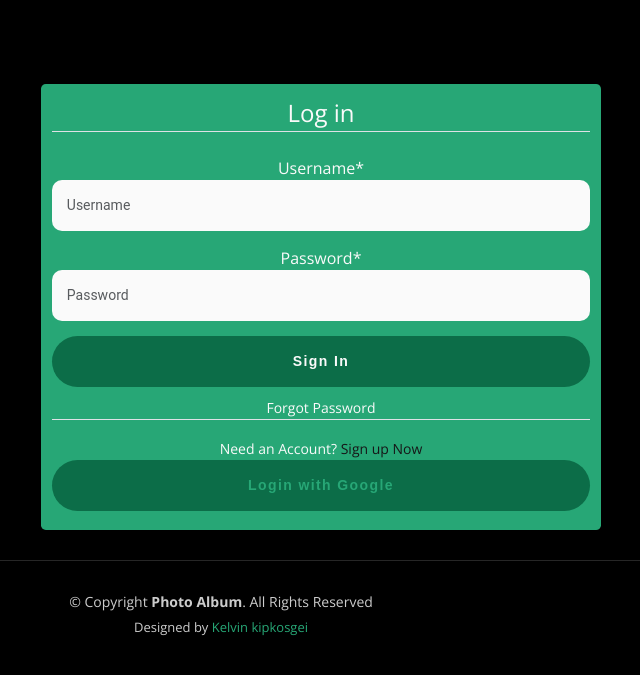
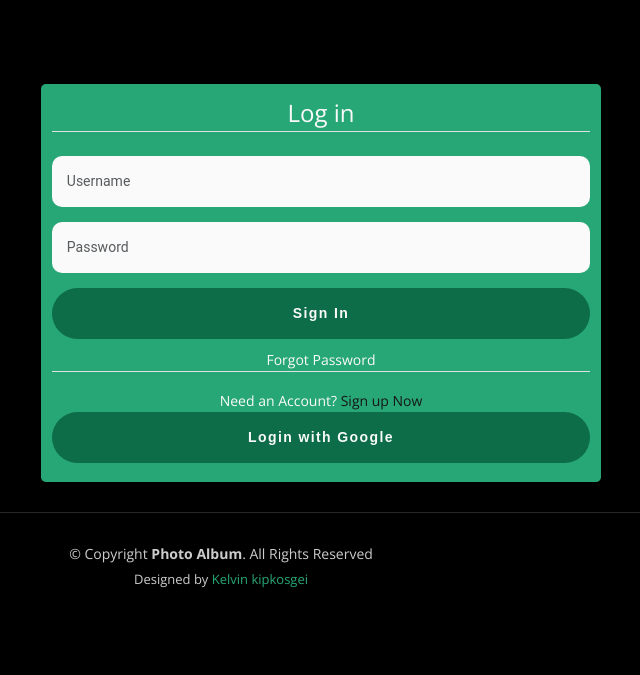
Before and after one commit to Sanga78/photoalbum, a Django app: page /login/ in a window 1280 px wide. Shown: the part 100-775 px from the top of the page, without its empty margins (419-1059 px from the left). Run offline with Django 4.2, Linux system fonts and the light colour scheme; some libraries are stand-ins or nearby versions.

Commit message:
Update login.html
updated login template

```diff
--- a/Album/Templates/users/login.html
+++ b/Album/Templates/users/login.html
@@ -2,6 +2,15 @@
 {% load socialaccount %}
 {% load crispy_forms_tags %}
 {% block content %}
+<style>
+    label{
+        display: none;
+    }
+    button a{
+        text-decoration: none;
+        color: #fafafa;
+    }
+</style>
 <div class="login-page">
      <div class="form" id="form">
         <div id="create-account" class="login_container">
```
